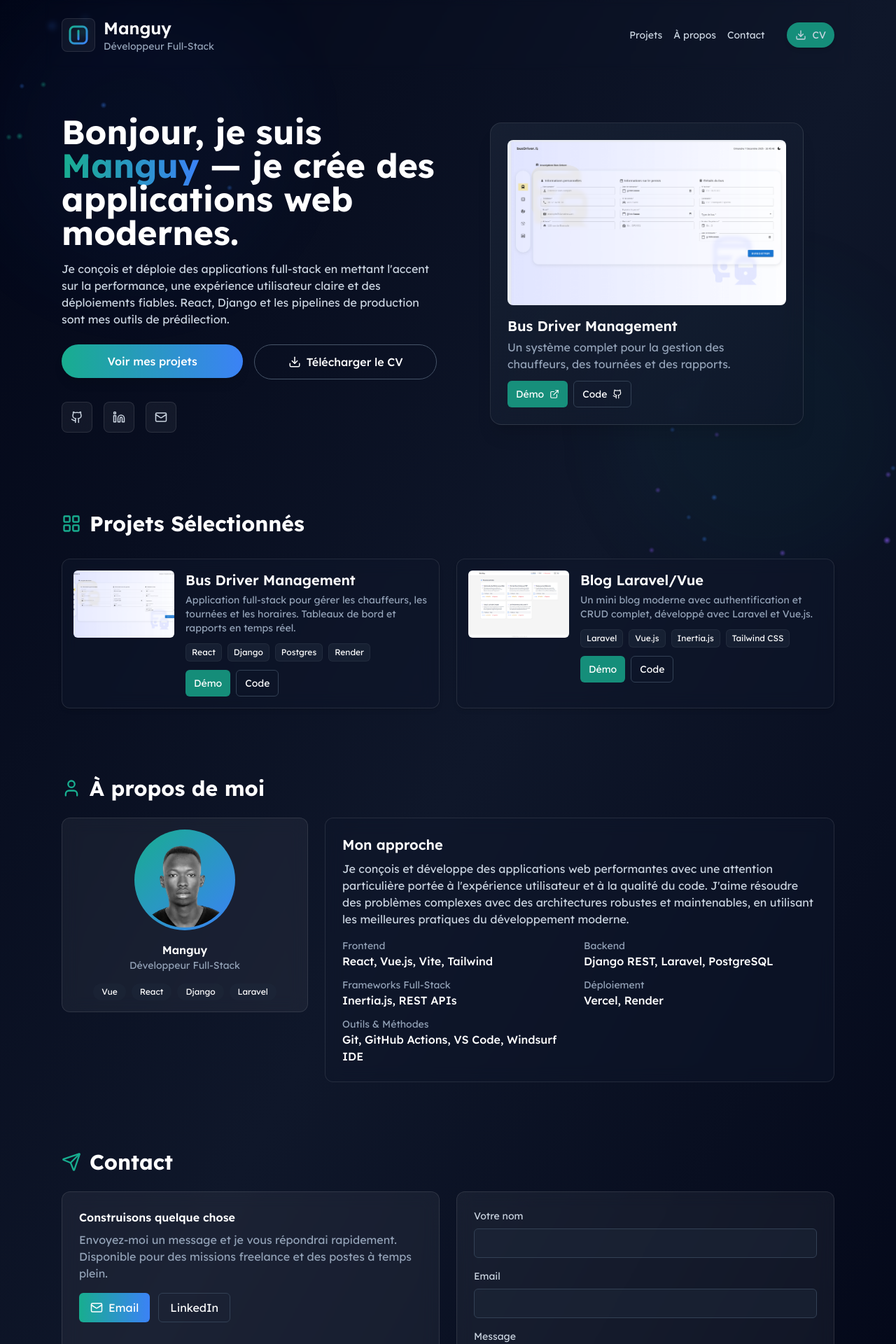
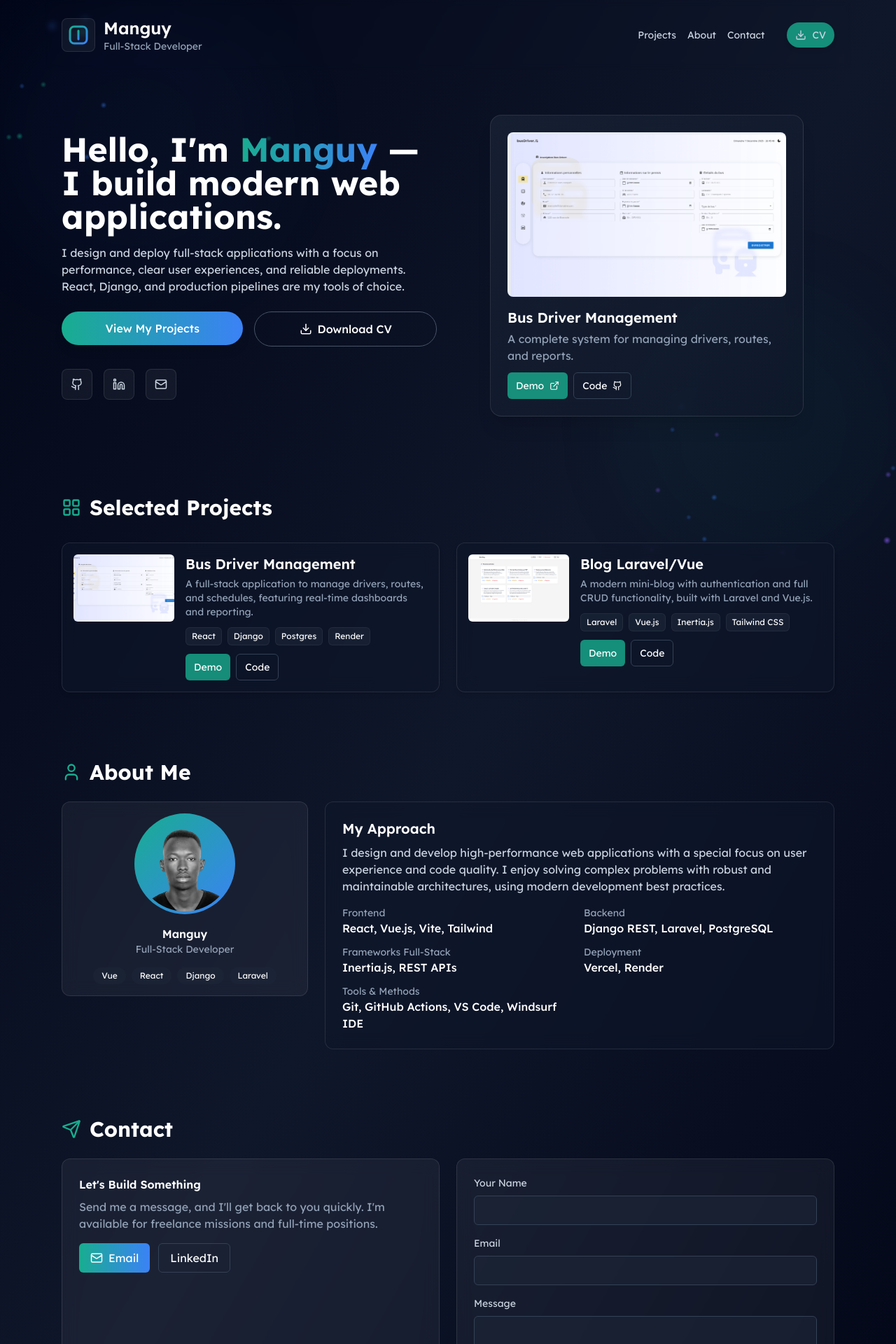
Before and after one commit to MGuyF/Manguy-Portfolio, a React (Vite) app: page / in a window 1280 px wide. Shown: the top 1920 px of the page at 70% size. Built offline with nearby package versions, Linux system fonts and the light colour scheme; the HTML template or start-up script is replaced by a standard one.

Commit message:
Fix: CV_updated

```diff
--- a/src/App.jsx
+++ b/src/App.jsx
@@ -13,14 +13,14 @@ function ContactForm() {
   if (state.succeeded) {
     return (
       <div className="bg-white/5 backdrop-blur-md border border-white/10 p-6 rounded-xl flex items-center justify-center">
-        <p className="text-center text-lg font-semibold">Merci ! Votre message a bien été envoyé.</p>
+        <p className="text-center text-lg font-semibold">Thank you! Your message has been sent successfully.</p>
       </div>
     );
   }
 
   return (
     <form onSubmit={handleSubmit} className="bg-white/5 backdrop-blur-md border border-white/10 p-6 rounded-xl">
-      <label htmlFor="name" className="block text-sm text-slate-300">Votre nom</label>
+      <label htmlFor="name" className="block text-sm text-slate-300">Your Name</label>
       <input
         id="name"
         type="text"
@@ -51,7 +51,7 @@ function ContactForm() {
 
       <div className="mt-4">
         <button type="submit" disabled={state.submitting} className="px-4 py-2 bg-gradient-to-r from-primary to-secondary rounded-md hover:scale-105 transition disabled:opacity-50 disabled:cursor-not-allowed">
-          Envoyer le message
+          Send Message
         </button>
       </div>
     </form>
@@ -62,7 +62,7 @@ const projects = [
   {
     id: 1,
     title: 'Bus Driver Management',
-    desc: 'Application full-stack pour gérer les chauffeurs, les tournées et les horaires. Tableaux de bord et rapports en temps réel.',
+    desc: 'A full-stack application to manage drivers, routes, and schedules, featuring real-time dashboards and reporting.',
     stack: ['React', 'Django', 'Postgres', 'Render'],
     live: 'https://bus-driver-full-stack.vercel.app/',
     github: 'https://github.com/MGuyF/Bus-Driver-FullStack',
@@ -71,7 +71,7 @@ const projects = [
   {
     id: 2,
     title: 'Blog Laravel/Vue',
-    desc: 'Un mini blog moderne avec authentification et CRUD complet, développé avec Laravel et Vue.js.',
+    desc: 'A modern mini-blog with authentication and full CRUD functionality, built with Laravel and Vue.js.',
     stack: ['Laravel', 'Vue.js', 'Inertia.js', 'Tailwind CSS'],
     live: 'https://blog-laravue-demo-dbx4.onrender.com/',
     github: 'https://github.com/MGuyF/blog-laravue-demo',
@@ -213,12 +213,12 @@ export default function App() {
             </div>
             <div>
               <h1 className="text-2xl font-semibold">Manguy</h1>
-              <div className="text-sm text-slate-400">Développeur Full-Stack</div>
+              <div className="text-sm text-slate-400">Full-Stack Developer</div>
             </div>
           </div>
           <nav className="hidden md:flex items-center gap-4 text-sm text-slate-300">
-            <a href="#projects" className="hover:text-white transition">Projets</a>
-            <a href="#about" className="hover:text-white transition">À propos</a>
+            <a href="#projects" className="hover:text-white transition">Projects</a>
+            <a href="#about" className="hover:text-white transition">About</a>
             <a href="#contact" className="hover:text-white transition">Contact</a>
             <a href={cvPdf} download="Guy_Fleury_MANIRAKIZA_CV.pdf" className="ml-4 inline-flex items-center gap-2 px-3 py-2 bg-primary/80 rounded-full shadow-md hover:scale-105 transition">
               <Download size={16} /> CV
@@ -242,17 +242,17 @@ export default function App() {
               transition={{ duration: 0.6 }}
             >
               <h2 className="text-3xl md:text-5xl font-extrabold leading-tight">
-                Bonjour, je suis <span className="text-transparent bg-clip-text bg-gradient-to-r from-primary to-secondary">Manguy</span> — je crée des applications web modernes.
+                Hello, I'm <span className="text-transparent bg-clip-text bg-gradient-to-r from-primary to-secondary">Manguy</span> — I build modern web applications.
               </h2>
               <p className="mt-4 text-slate-300 max-w-xl">
-                Je conçois et déploie des applications full-stack en mettant l'accent sur la performance, une expérience utilisateur claire et des déploiements fiables. React, Django et les pipelines de production sont mes outils de prédilection.
+                I design and deploy full-stack applications with a focus on performance, clear user experiences, and reliable deployments. React, Django, and production pipelines are my tools of choice.
               </p>
               <div className="mt-6 flex flex-col items-start sm:flex-row gap-4">
                 <a href="#projects" className="w-full max-w-xs text-center px-5 py-3 bg-gradient-to-r from-primary to-secondary rounded-full font-medium shadow-lg hover:scale-105 transition">
-                  Voir mes projets
+                  View My Projects
                 </a>
                 <a href={cvPdf} download="Guy_Fleury_MANIRAKIZA_CV.pdf" className="w-full max-w-xs px-5 py-3 border border-slate-600 rounded-full font-medium hover:bg-slate-800 transition inline-flex items-center justify-center gap-2">
-                  <Download size={18} /> Télécharger le CV
+                  <Download size={18} /> Download CV
                 </a>
               </div>
 
@@ -279,10 +279,10 @@ export default function App() {
                 <img src={busDriverScreenshot} alt="Bus Driver Management Preview" className="w-full rounded-lg" />
                 <div className="mt-4">
                   <h3 className="text-xl font-semibold">Bus Driver Management</h3>
-                  <p className="text-slate-400 mt-1">Un système complet pour la gestion des chauffeurs, des tournées et des rapports.</p>
+                  <p className="text-slate-400 mt-1">A complete system for managing drivers, routes, and reports.</p>
                   <div className="mt-3 flex gap-2">
                     <a href="https://bus-driver-full-stack.vercel.app/" target="_blank" rel="noopener noreferrer" className="text-sm inline-flex items-center gap-2 px-3 py-2 bg-primary/80 rounded-md hover:bg-primary transition">
-                      Démo <ExternalLink size={14} />
+                      Demo <ExternalLink size={14} />
                     </a>
                     <a href="https://github.com/MGuyF/Bus-Driver-FullStack" className="text-sm inline-flex items-center gap-2 px-3 py-2 border border-slate-700 rounded-md hover:bg-slate-800 transition">
                       Code <Github size={14} />
@@ -295,7 +295,7 @@ export default function App() {
 
           {/* Projects grid */}
           <section id="projects" className="py-12">
-            <h3 className="text-2xl md:text-3xl font-bold flex items-center gap-3"><LayoutGrid size={28} className="text-primary" />Projets Sélectionnés</h3>
+            <h3 className="text-2xl md:text-3xl font-bold flex items-center gap-3"><LayoutGrid size={28} className="text-primary" />Selected Projects</h3>
             <div className="mt-8 grid grid-cols-1 sm:grid-cols-2 gap-6">
               {projects.map(p => (
                 <motion.article
@@ -317,7 +317,7 @@ export default function App() {
                       </div>
                       <div className="mt-3 flex gap-2">
                         <a href={p.live} className="text-sm inline-flex items-center gap-2 px-3 py-2 bg-primary/80 rounded-md hover:bg-primary transition">
-                          Démo
+                          Demo
                         </a>
                         <a href={p.github} className="text-sm inline-flex items-center gap-2 px-3 py-2 border border-slate-700 rounded-md hover:bg-slate-800 transition">
                           Code
@@ -332,7 +332,7 @@ export default function App() {
 
           {/* About */}
           <section id="about" className="py-12">
-            <h3 className="text-2xl md:text-3xl font-bold flex items-center gap-3"><User size={28} className="text-primary" />À propos de moi</h3>
+            <h3 className="text-2xl md:text-3xl font-bold flex items-center gap-3"><User size={28} className="text-primary" />About Me</h3>
             <div className="mt-6 grid grid-cols-1 md:grid-cols-3 gap-6 items-start">
               <div className="col-span-1">
                 <div className="w-full rounded-xl bg-white/5 backdrop-blur-md border border-white/10 p-4">
@@ -340,7 +340,7 @@ export default function App() {
                   <img src={userAvatar} alt="Manguy" className="w-full h-full object-cover rounded-full" />
                 </div>
                   <h4 className="text-center mt-4 font-semibold">Manguy</h4>
-                  <p className="text-center text-slate-400 text-sm">Développeur Full-Stack</p>
+                  <p className="text-center text-slate-400 text-sm">Full-Stack Developer</p>
                   <div className="mt-4 flex justify-center gap-2">
                   <span className="px-3 py-1 bg-slate-800/50 rounded-full text-xs">Vue</span>
                     <span className="px-3 py-1 bg-slate-800/50 rounded-full text-xs">React</span>
@@ -352,9 +352,9 @@ export default function App() {
 
               <div className="md:col-span-2">
                 <div className="bg-slate-900/50 backdrop-blur-md border border-white/10 p-6 rounded-xl">
-                  <h4 className="text-xl font-semibold">Mon approche</h4>
+                  <h4 className="text-xl font-semibold">My Approach</h4>
                   <p className="text-slate-300 mt-2">
-                    Je conçois et développe des applications web performantes avec une attention particulière portée à l'expérience utilisateur et à la qualité du code. J'aime résoudre des problèmes complexes avec des architectures robustes et maintenables, en utilisant les meilleures pratiques du développement moderne.
+                    I design and develop high-performance web applications with a special focus on user experience and code quality. I enjoy solving complex problems with robust and maintainable architectures, using modern development best practices.
                   </p>
                   <div className="mt-4 grid grid-cols-2 gap-3">
                     <div>
@@ -370,11 +370,11 @@ export default function App() {
                       <p className="font-medium">Inertia.js, REST APIs</p>
                     </div>
                     <div>
-                      <h5 className="text-sm text-slate-400">Déploiement</h5>
+                      <h5 className="text-sm text-slate-400">Deployment</h5>
                       <p className="font-medium">Vercel, Render</p>
                     </div>
                     <div>
-                      <h5 className="text-sm text-slate-400">Outils & Méthodes</h5>
+                      <h5 className="text-sm text-slate-400">Tools & Methods</h5>
                       <p className="font-medium">Git, GitHub Actions, VS Code, Windsurf IDE</p>
                     </div>
                   </div>
@@ -388,9 +388,9 @@ export default function App() {
             <h3 className="text-2xl md:text-3xl font-bold flex items-center gap-3"><Send size={28} className="text-primary" />Contact</h3>
             <div className="mt-6 grid grid-cols-1 md:grid-cols-2 gap-6">
               <div className="bg-white/5 backdrop-blur-md border border-white/10 p-6 rounded-xl">
-                <h4 className="font-semibold">Construisons quelque chose</h4>
+                <h4 className="font-semibold">Let's Build Something</h4>
                 <p className="text-slate-400 mt-2">
-                  Envoyez-moi un message et je vous répondrai rapidement. Disponible pour des missions freelance et des postes à temps plein.
+                  Send me a message, and I'll get back to you quickly. I'm available for freelance missions and full-time positions.
                 </p>
                 <div className="mt-4 flex gap-3">
                   <a href="mailto:2000291gf@gmail.com" className="inline-flex items-center gap-2 px-4 py-2 bg-gradient-to-r from-primary to-secondary rounded-md hover:scale-105 transition">
@@ -407,7 +407,7 @@ export default function App() {
           </section>
 
           <footer className="py-12 text-center text-sm text-slate-500">
-            © {new Date().getFullYear()} Manguy — Créé avec ❤️
+            © {new Date().getFullYear()} Manguy — Created with ❤️
           </footer>
         </main>
       </div>
```
Also changed, not shown: 1 other file (tests, documents, lock files or other folders).
